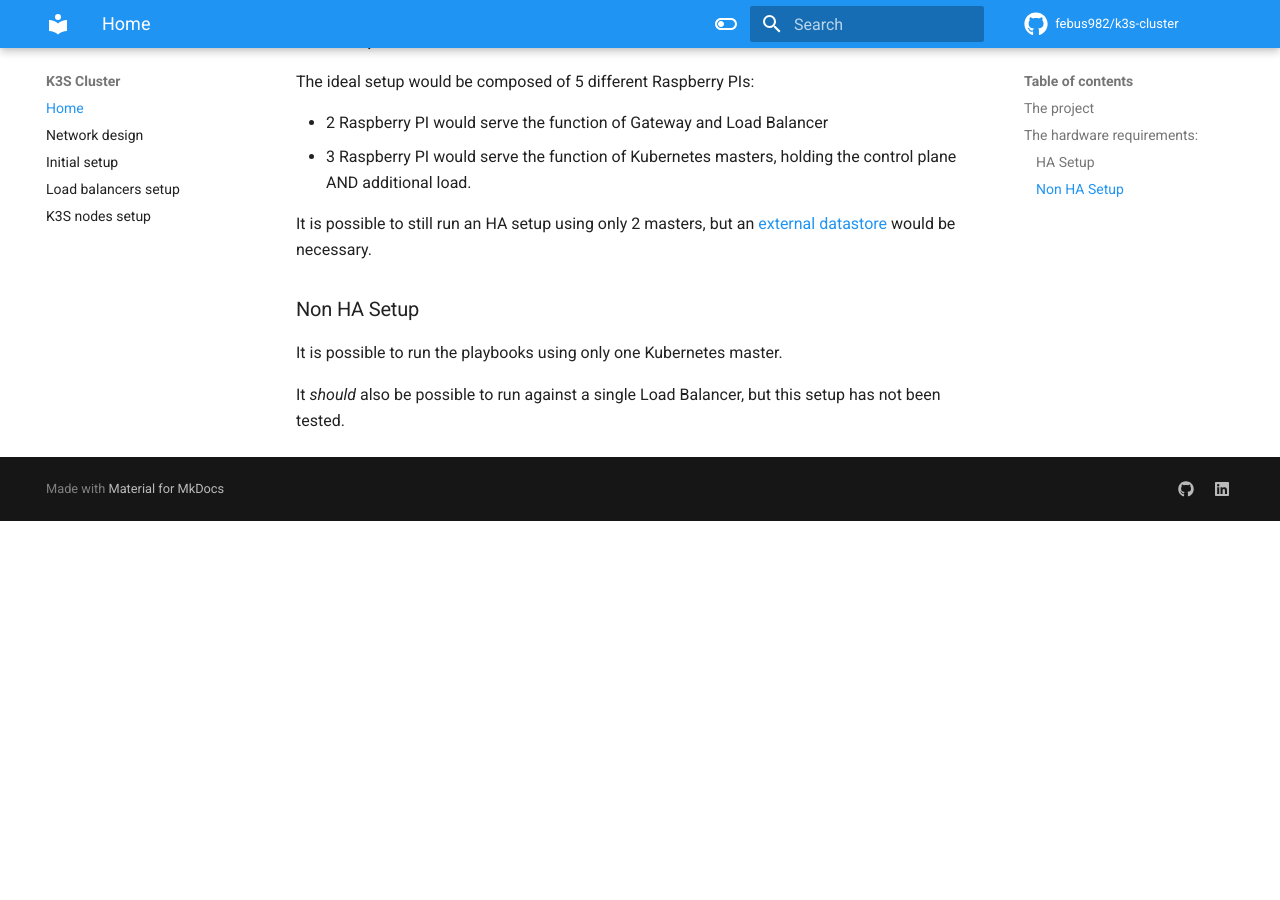
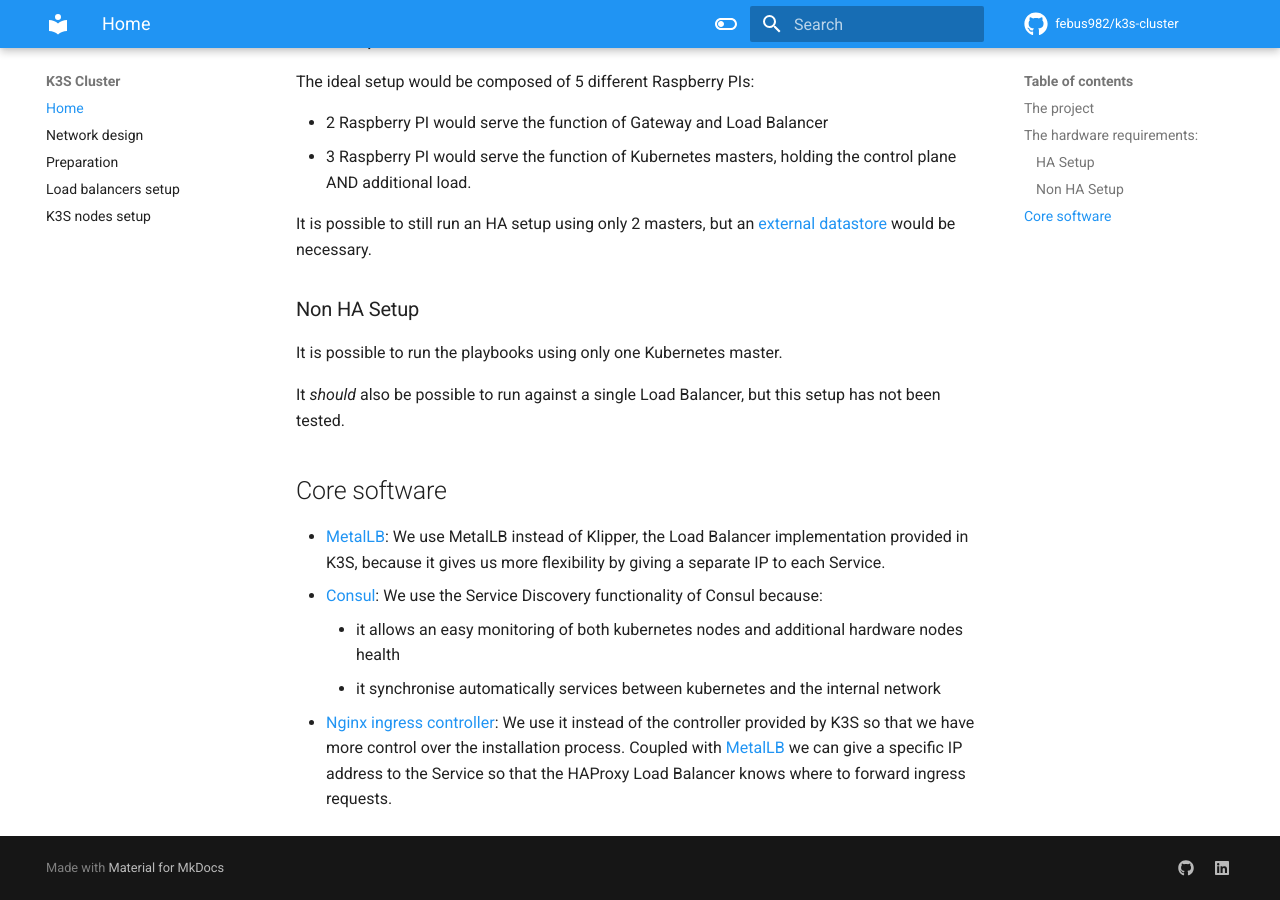
Before and after one commit to febus982/k3s-cluster, an MkDocs documentation site: the page built from docs/index.md, in a window 1280 px wide and 900 px high, scrolled down 534 px. Built offline with MkDocs 1.6.1 and Material for MkDocs 9.7.7, drawn with Linux system fonts in a browser that asks for light colours; comment, search, counter and statistics services are not loaded; before the commit the page ends 1055 px from its top, so only the background shows below that.

```diff
--- a/docs/index.md
+++ b/docs/index.md
@@ -30,3 +30,14 @@ would be necessary.
 It is possible to run the playbooks using only one Kubernetes master.
 
 It _should_ also be possible to run against a single Load Balancer, but this setup has not been tested.
+
+## Core software
+
+* [MetalLB](https://metallb.universe.tf/): We use MetalLB instead of Klipper, the Load Balancer implementation provided
+in K3S, because it gives us more flexibility by giving a separate IP to each Service.
+* [Consul](https://www.consul.io/): We use the Service Discovery functionality of Consul because:
+    * it allows an easy monitoring of both kubernetes nodes and additional hardware nodes health
+    * it synchronise automatically services between kubernetes and the internal network
+* [Nginx ingress controller](https://kubernetes.github.io/ingress-nginx/): We use it instead of the controller provided
+by K3S so that we have more control over the installation process. Coupled with [MetalLB](https://metallb.universe.tf/)
+we can give a specific IP address to the Service so that the HAProxy Load Balancer knows where to forward ingress requests.
--- a/mkdocs.yml
+++ b/mkdocs.yml
@@ -4,7 +4,7 @@ repo_name: febus982/k3s-cluster
 nav:
   - Home: index.md
   - Network design: network.md
-  - Initial setup: initial_setup.md
+  - Preparation: preparation.md
   - Load balancers setup: load_balancers.md
   - K3S nodes setup: k3s_nodes.md
 
```
Also changed, not shown: docs/initial_setup.md (deleted, +0 -58 lines), docs/k3s_nodes.md (+2 -0 lines), docs/preparation.md (added, +91 -0 lines), 1 other file.
